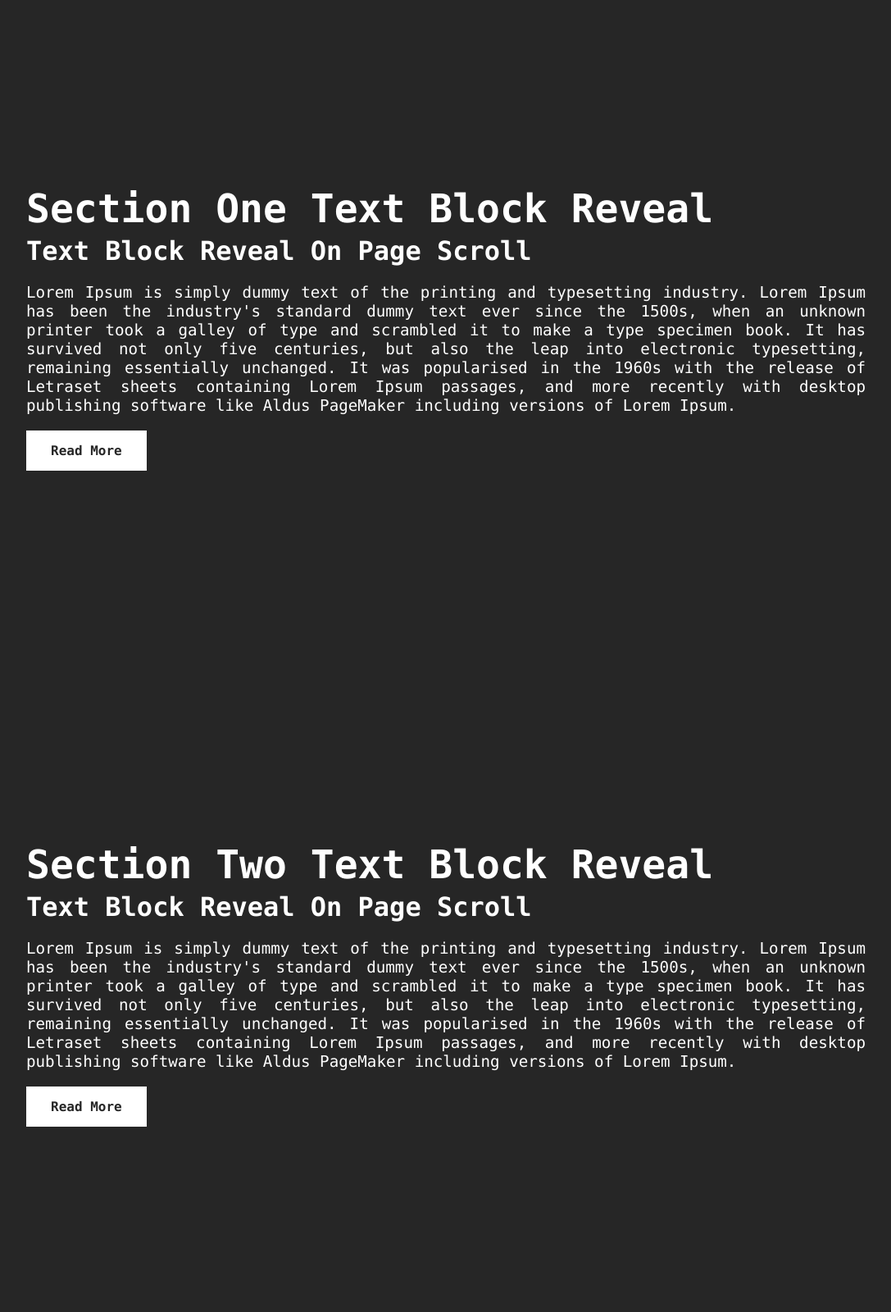
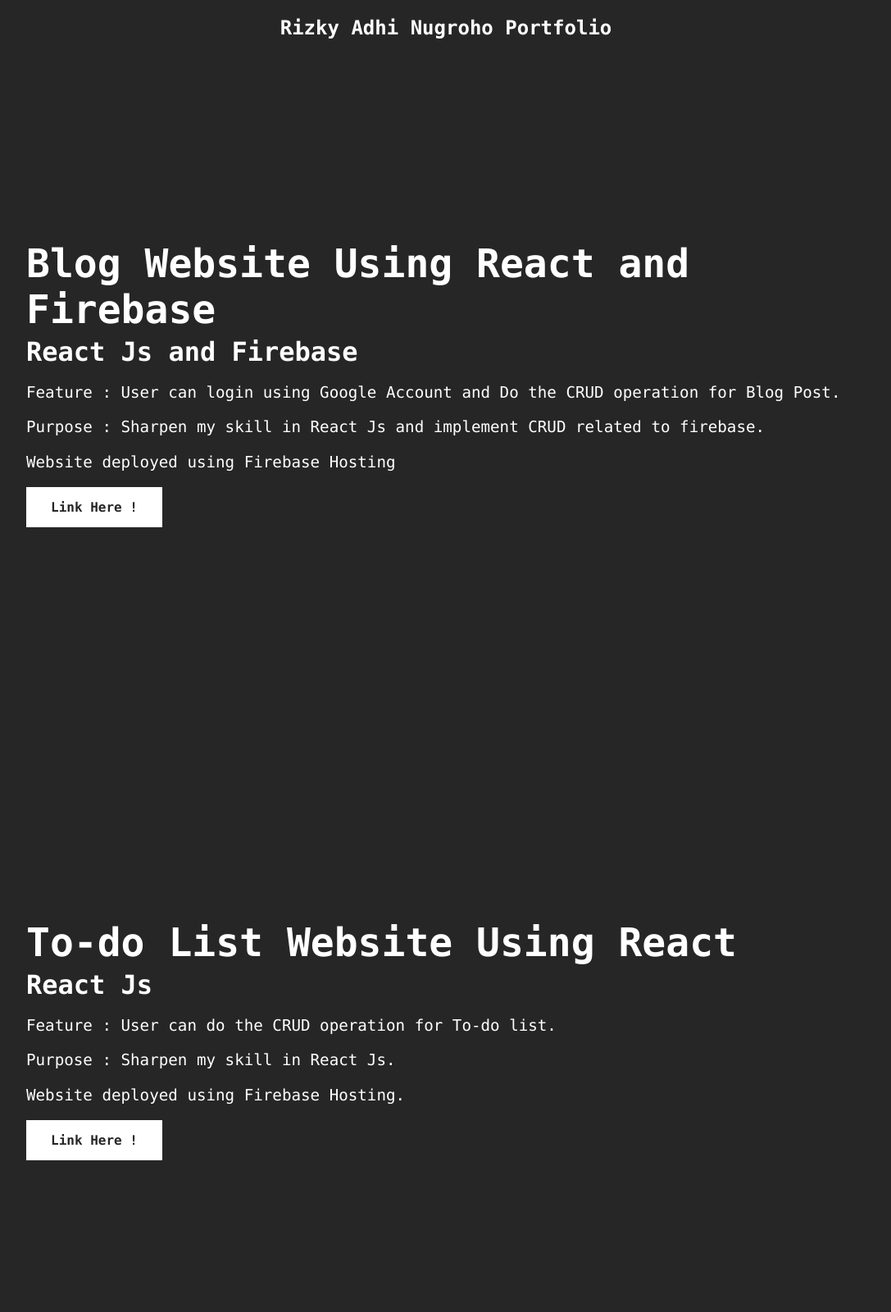
Before and after one commit to rzkyadhi/Portfolio-Website, a plain HTML site: page index.html in a window 1280 px wide. Shown: the top 1600 px of the page at 82% size, without its empty margins (96-1183 px from the left). Drawn offline with Linux system fonts and the light colour scheme.

Commit message:
Finishing

```diff
--- a/css/style.css
+++ b/css/style.css
@@ -4,6 +4,13 @@ body {
     font-family: consolas;
 }
 
+header {
+    display: flex;
+    justify-content: center;
+    align-items: center;
+    background: #262626;
+    color: #fff;
+}
 section {
     position: relative;
     width: 100%;
--- a/index.html
+++ b/index.html
@@ -4,48 +4,49 @@
     <meta charset="UTF-8">
     <meta http-equiv="X-UA-Compatible" content="IE=edge">
     <meta name="viewport" content="width=device-width, initial-scale=1.0">
-    <title>Document</title>
+    <title>Rizky Adhi Portfolio</title>
     <link rel="stylesheet" href="./css/style.css">
 </head>
 <body>
+    <header>
+        <h2>Rizky Adhi Nugroho Portfolio</h2>
+    </header>
     <section>
         <div class="content">
-            <h2>Section One Text Block Reveal</h2>
-            <h3>Text Block Reveal On Page Scroll</h3>
-            <p>Lorem Ipsum is simply dummy text of the printing and typesetting industry. Lorem Ipsum has been the industry's standard dummy text ever since the 1500s, when an unknown printer took a galley of type and scrambled it to make a type specimen book. It has survived not only five centuries, but also the leap into electronic typesetting, remaining essentially unchanged. It was popularised in the 1960s with the release of Letraset sheets containing Lorem Ipsum passages, and more recently with desktop publishing software like Aldus PageMaker including versions of Lorem Ipsum.</p>
-            <a href="#">Read More</a>
+            <h2>Blog Website Using React and Firebase</h2>
+            <h3>React Js and Firebase</h3>
+            <p>Feature : User can login using Google Account and Do the CRUD operation for Blog Post.</p>
+            <p>Purpose : Sharpen my skill in React Js and implement CRUD related to firebase.</p>
+            <p>Website deployed using Firebase Hosting</p>
+            <a href="https://blogreactfirebase-415f6.web.app">Link Here !</a>
         </div>
     </section>
     <section>
         <div class="content">
-            <h2>Section Two Text Block Reveal</h2>
-            <h3>Text Block Reveal On Page Scroll</h3>
-            <p>Lorem Ipsum is simply dummy text of the printing and typesetting industry. Lorem Ipsum has been the industry's standard dummy text ever since the 1500s, when an unknown printer took a galley of type and scrambled it to make a type specimen book. It has survived not only five centuries, but also the leap into electronic typesetting, remaining essentially unchanged. It was popularised in the 1960s with the release of Letraset sheets containing Lorem Ipsum passages, and more recently with desktop publishing software like Aldus PageMaker including versions of Lorem Ipsum.</p>
-            <a href="#">Read More</a>
+            <h2>To-do List Website Using React</h2>
+            <h3>React Js</h3>
+            <p>Feature : User can do the CRUD operation for To-do list.</p>
+            <p>Purpose : Sharpen my skill in React Js.</p>
+            <p>Website deployed using Firebase Hosting.</p>
+            <a href="https://todoreact-rizky.web.app">Link Here !</a>
         </div>
     </section>
     <section>
         <div class="content">
-            <h2>Section Three Text Block Reveal</h2>
-            <h3>Text Block Reveal On Page Scroll</h3>
-            <p>Lorem Ipsum is simply dummy text of the printing and typesetting industry. Lorem Ipsum has been the industry's standard dummy text ever since the 1500s, when an unknown printer took a galley of type and scrambled it to make a type specimen book. It has survived not only five centuries, but also the leap into electronic typesetting, remaining essentially unchanged. It was popularised in the 1960s with the release of Letraset sheets containing Lorem Ipsum passages, and more recently with desktop publishing software like Aldus PageMaker including versions of Lorem Ipsum.</p>
-            <a href="#">Read More</a>
+            <h2>Realtime Chat Website Using Vue and Firebase</h2>
+            <h3>Vue Js and Firebase</h3>
+            <p>Feature : User can Signup, Signin, and do the chat with others.</p>
+            <p>Purpose : Learn Vue Js and implement Firestore to store the chat.</p>
+            <p>Website NOT deployed yet</p>
+            <a href="https://github.com/rzkyadhi/vuechat">Github Link Here !</a>
         </div>
     </section>
     <section>
         <div class="content">
-            <h2>Section Four Text Block Reveal</h2>
-            <h3>Text Block Reveal On Page Scroll</h3>
-            <p>Lorem Ipsum is simply dummy text of the printing and typesetting industry. Lorem Ipsum has been the industry's standard dummy text ever since the 1500s, when an unknown printer took a galley of type and scrambled it to make a type specimen book. It has survived not only five centuries, but also the leap into electronic typesetting, remaining essentially unchanged. It was popularised in the 1960s with the release of Letraset sheets containing Lorem Ipsum passages, and more recently with desktop publishing software like Aldus PageMaker including versions of Lorem Ipsum.</p>
-            <a href="#">Read More</a>
-        </div>
-    </section>
-    <section>
-        <div class="content">
-            <h2>Section Five Text Block Reveal</h2>
-            <h3>Text Block Reveal On Page Scroll</h3>
-            <p>Lorem Ipsum is simply dummy text of the printing and typesetting industry. Lorem Ipsum has been the industry's standard dummy text ever since the 1500s, when an unknown printer took a galley of type and scrambled it to make a type specimen book. It has survived not only five centuries, but also the leap into electronic typesetting, remaining essentially unchanged. It was popularised in the 1960s with the release of Letraset sheets containing Lorem Ipsum passages, and more recently with desktop publishing software like Aldus PageMaker including versions of Lorem Ipsum.</p>
-            <a href="#">Read More</a>
+            <h2>Youtube UI Clone</h2>
+            <h3>HTML and CSS</h3>
+            <p>Purpose : Sharpen my understanding in HTML and CSS especially website layouting</p>
+            <a href="#">Link Here !</a>
         </div>
     </section>
     <script src="./js/scroll-out.js"></script>
```
